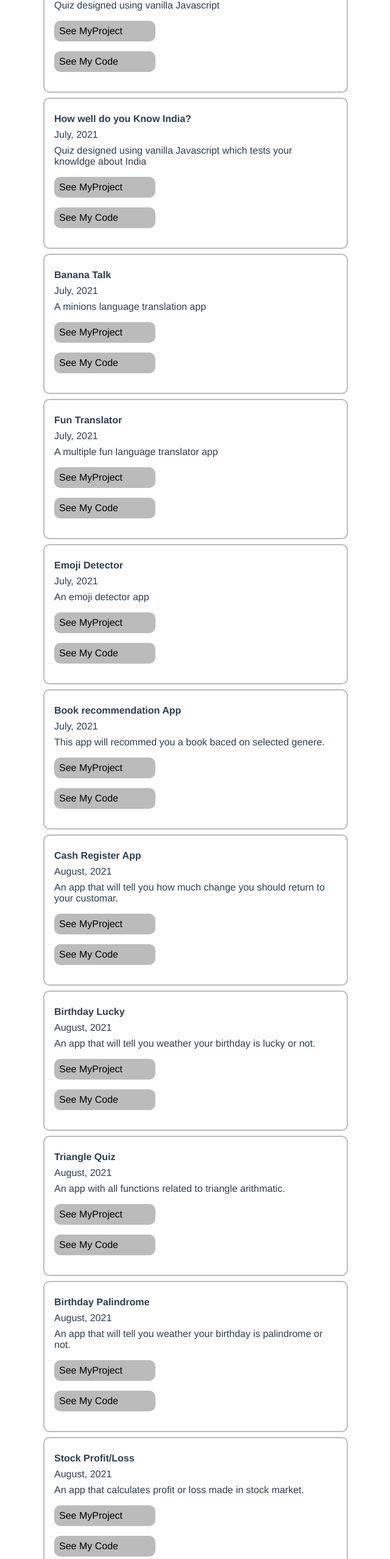
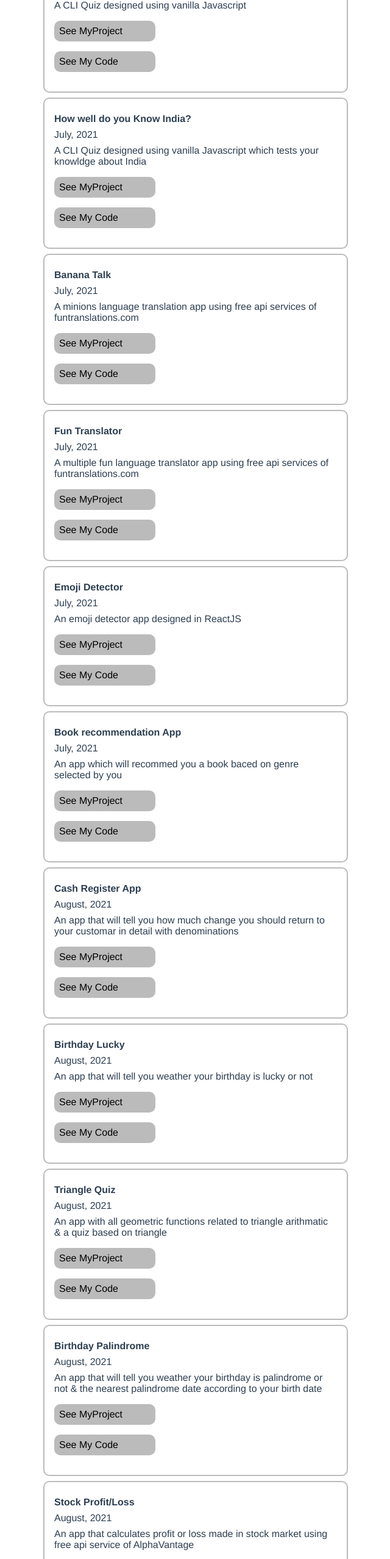
Before and after one commit to rushikesh3299/my-portfolio, a Vue app: page /projects in a window 1280 px wide. Shown: the part 231-2787 px from the top of the page at 61% size, without its empty margins (319-959 px from the left). Built offline with nearby package versions, Linux system fonts and the light colour scheme.

Commit message:
Update project page for discription

```diff
--- a/src/components/Projects.vue
+++ b/src/components/Projects.vue
@@ -22,77 +22,77 @@ export default {
           {
             title:"How well do you Know me?",
             date:"July, 2021",
-            discription:"Quiz designed using vanilla Javascript",
+            discription:"A CLI Quiz designed using vanilla Javascript",
             liveLink:"https://replit.com/@rushikesh3299/markOne#index.js",
             githubLink:"https://github.com/rushikesh3299/neoCamp-markOne"
           },
           {
             title:"How well do you Know India?",
             date:"July, 2021",
-            discription:"Quiz designed using vanilla Javascript which tests your knowldge about India",
+            discription:"A CLI Quiz designed using vanilla Javascript which tests your knowldge about India",
             liveLink:"https://replit.com/@rushikesh3299/markTwo#index.js",
             githubLink:"https://github.com/rushikesh3299/neoGcamp-markTwo"
           },
           {
             title:"Banana Talk",
             date:"July, 2021",
-            discription:"A minions language translation app",
+            discription:"A minions language translation app using free api services of funtranslations.com",
             liveLink:"https://bananatalk3299.netlify.app/",
             githubLink:"https://github.com/rushikesh3299/banana-talk"
           },
           {
             title:"Fun Translator",
             date:"July, 2021",
-            discription:"A multiple fun language translator app",
+            discription:"A multiple fun language translator app using free api services of funtranslations.com",
             liveLink:"https://yodatalk3299.netlify.app/",
             githubLink:"https://github.com/rushikesh3299/yoda-talk"
           },
           {
             title:"Emoji Detector",
             date:"July, 2021",
-            discription:"An emoji detector app",
+            discription:"An emoji detector app designed in ReactJS",
             liveLink:"https://ejyuy.csb.app/",
             githubLink:"https://github.com/rushikesh3299/neog-emoji-detect"
           },
           {
             title:"Book recommendation App",
             date:"July, 2021",
-            discription:"This app will recommed you a book baced on selected genere.",
+            discription:"An app which will recommed you a book baced on genre selected by you",
             liveLink:"https://fr3ko.csb.app/",
             githubLink:"https://github.com/rushikesh3299/book-recommend"
           },
           {
             title:"Cash Register App",
             date:"August, 2021",
-            discription:"An app that will tell you how much change you should return to your customar.",
+            discription:"An app that will tell you how much change you should return to your customar in detail with denominations",
             liveLink:"https://cashchangeprj.netlify.app",
             githubLink:"https://github.com/rushikesh3299/cash-change-prj"
           },
           {
             title:"Birthday Lucky",
             date:"August, 2021",
-            discription:"An app that will tell you weather your birthday is lucky or not.",
+            discription:"An app that will tell you weather your birthday is lucky or not",
             liveLink:"https://birthdaylucky3299.netlify.app",
             githubLink:"https://github.com/rushikesh3299/birthday-lucky"
           },
           {
             title:"Triangle Quiz",
             date:"August, 2021",
-            discription:"An app with all functions related to triangle arithmatic.",
+            discription:"An app with all geometric functions related to triangle arithmatic & a quiz based on triangle",
             liveLink:"https://PlayWithTriangle.rushikesh3299.repl.co",
             githubLink:"https://github.com/rushikesh3299/play-with-triangle"
           },
           {
             title:"Birthday Palindrome",
             date:"August, 2021",
-            discription:"An app that will tell you weather your birthday is palindrome or not.",
+            discription:"An app that will tell you weather your birthday is palindrome or not & the nearest palindrome date according to your birth date",
             liveLink:"https://birthdaypalindrome3299.netlify.app",
             githubLink:"https://github.com/rushikesh3299/birthday-palindrome"
           },
           {
             title:"Stock Profit/Loss",
             date:"August, 2021",
-            discription:"An app that calculates profit or loss made in stock market.",
+            discription:"An app that calculates profit or loss made in stock market using free api service of AlphaVantage",
             liveLink:"https://stockproloss.netlify.app/",
             githubLink:"https://github.com/rushikesh3299/stock-market-app"
           }
```
